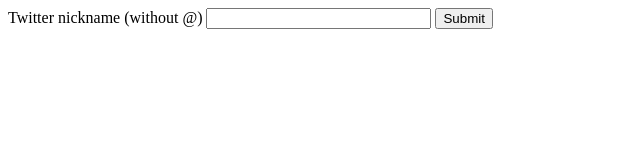
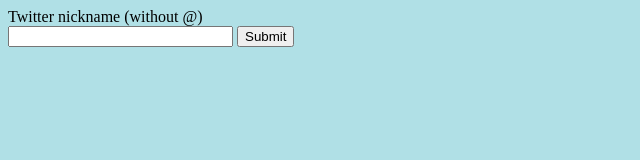
Before and after one commit to akhynkokateryna/lab2-2_3, a plain HTML site: page index.html in a window 1280 px wide. Shown: the whole page, without its empty margins (0-640 px from the left). Drawn offline with Linux system fonts and the light colour scheme.

Commit message:
styled page

```diff
--- a/index.html
+++ b/index.html
@@ -2,9 +2,9 @@
 <head>
     <meta charset = "utf-8">
 </head>
-<body>
+<body style="background-color:powderblue;">
     <form action="/redirecting" method = "POST">
-        <label for="name">Twitter nickname (without @)</label>
+        <label style="display: block;" margin = '10px' for="name">Twitter nickname (without @)</label>
         <input type = "text" id="name" name="name" required minlength="1" size="25">
         <input type="submit" value="Submit">
 </body>
```
